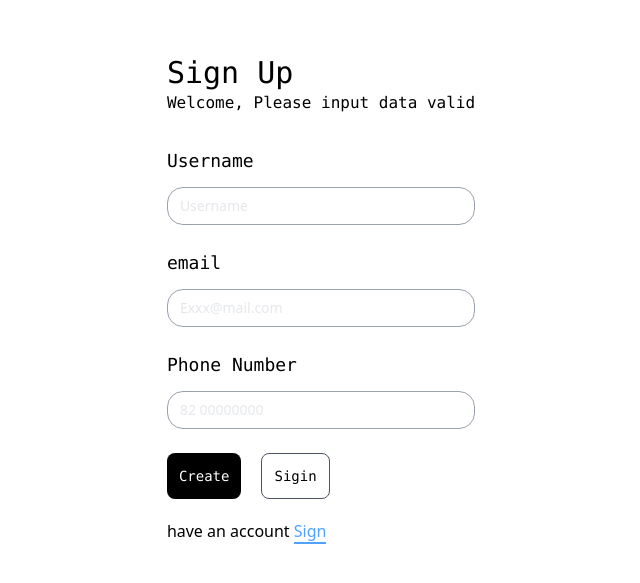
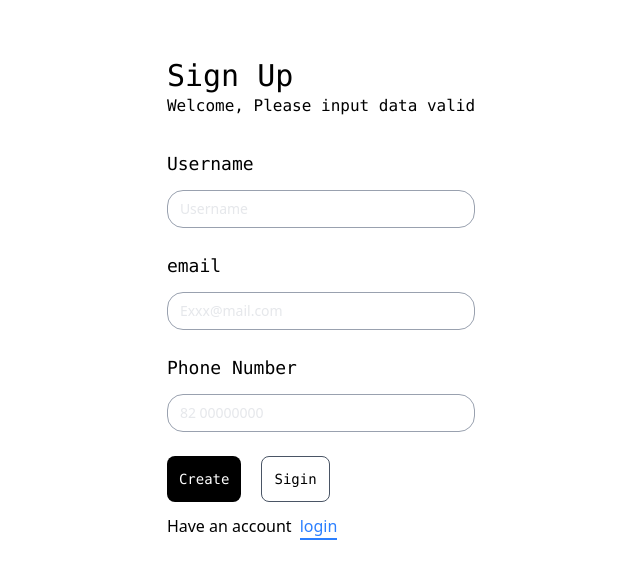
Before and after one commit to Mipan-Zuzu/React-learning, a React (Vite) app: page /register in a window 1280 px wide. Shown: the part 101-684 px from the top of the page, without its empty margins (319-959 px from the left). Built offline with nearby package versions, Linux system fonts and the light colour scheme.

Commit message:
Conditional Rendering

```diff
--- a/src/Components/Layouts/AuthLayouts.jsx
+++ b/src/Components/Layouts/AuthLayouts.jsx
@@ -1,16 +1,41 @@
+import {Link} from "react-router-dom"
+
 const AuthLayouts = (props) => {
-    const {children, title} = props
-    return (
-      <div className="min-h-screen flex justify-self-center items-center text-black">
-        <div className="w-full max-w-xs">
+  const { children, title, type } = props;
+  return (
+    <div className="min-h-screen flex justify-self-center items-center text-black">
+      <div className="w-full max-w-xs">
         <h1 className="text-3xl font-mono">{title}</h1>
         <p className="font-mono font-light mb-8">
           Welcome, Please input data valid
         </p>
-          {children}
+        {children}
+        <Navigation type={type} />
       </div>
-      </div>
+    </div>
+  );
+};
+
+export const Navigation = ({type}) => {
+  if(type === 'login') {
+    return (
+       <p className="mt-3 flex gap-2">
+          Don't have any account
+          <Link to={'/register'} className="text-blue-500 border-b-2 ">
+              sign up
+          </Link>
+        </p>
     )
+  }else if (type === 'register') {
+    return (
+       <p className="mt-3 flex gap-2">
+          Have an account
+          <Link to={'/login'} className="text-blue-500 border-b-2 ">
+              login
+          </Link>
+        </p>
+    )
+  }
 }
 
-export default AuthLayouts
+export default AuthLayouts;
--- a/src/Pages/login.jsx
+++ b/src/Pages/login.jsx
@@ -4,14 +4,8 @@ import { Link } from "react-router-dom";
 
 const LoginPage = () => {
   return (
-    <AuthLayouts title="Login">
+    <AuthLayouts title="Login" type={"login"}>
       <FormLogin />
-      <p className="mt-3">
-        Don't have any account{" "}
-        <Link to={"/register"} className="text-blue-500 border-b-2 ">
-          Sign Up
-        </Link>
-      </p>
     </AuthLayouts>
   );
 };
--- a/src/Pages/register.jsx
+++ b/src/Pages/register.jsx
@@ -4,11 +4,8 @@ import {Link} from "react-router-dom"
 
 const RegisterPage = () => {
     return (
-        <AuthLayouts title = "Sign Up">
+        <AuthLayouts title = "Sign Up" type={"register"}>
             <FormRegister />
-            <p className="mt-5 ">
-                have an account <span className="text-blue-400 border-b-2"><Link to={"/login"}>Sign</Link></span>
-            </p>
         </AuthLayouts>
     )
 }
```
